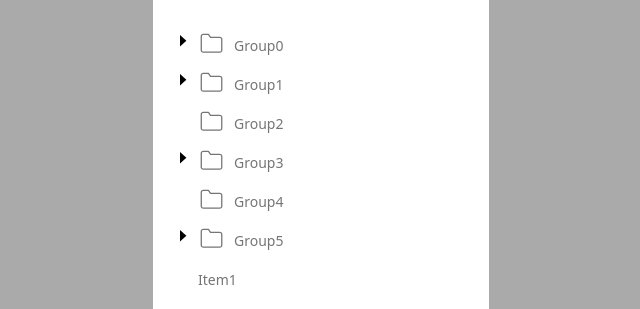
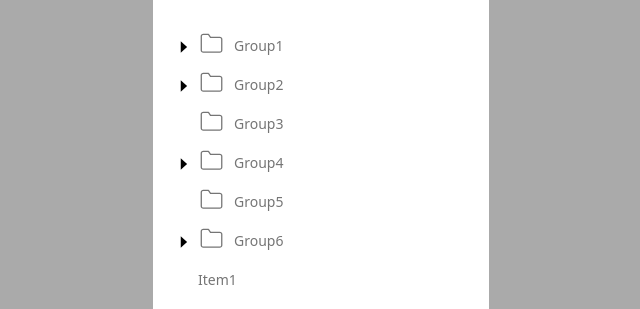
Before and after one commit to Kayoungkimjs/react-list, a React (Vite) app: page / in a window 1280 px wide. Shown: the top 309 px of the page, without its empty margins (319-959 px from the left). Built offline with nearby package versions, Linux system fonts and the light colour scheme; what emotion-normalize would draw is missing.

Commit message:
♻️ Refactor conditional and map keys in group component

```diff
--- a/src/components/Group/group.tsx
+++ b/src/components/Group/group.tsx
@@ -34,39 +34,38 @@ export const Group = () => {
 
   return (
     <>
-      {Object.values(groupList).map((item, index) => (
-        <GroupWrapper>
+      {groupList.map((item) => (
+        <GroupWrapper key={item.index}>
           <ol>
-            <li key={index}>
+            <li>
               <button
                 type="button"
                 onClick={() => {
-                  toggleUserMenu(index)
+                  toggleUserMenu(item.index)
                 }}
               >
-                {!item.isEmpty &&
-                  (openStates[index] ? (
-                    <IconFold
-                      className="ic-fold is-active"
-                      viewBox="-2 0 50 15"
-                    />
-                  ) : (
-                    <IconFold className="ic-fold" viewBox="0 0 50 50" />
-                  ))}
+                {!item.isEmpty && (
+                  <IconFold
+                    className={`ic-fold ${
+                      openStates[item.index] ? 'is-active' : ''
+                    }`}
+                    viewBox="-2 0 50 15"
+                  />
+                )}
 
                 <div
                   className={`group-list ${
-                    !item.isEmpty && openStates[index] ? 'is-active' : ''
+                    !item.isEmpty && openStates[item.index] ? 'is-active' : ''
                   }`}
                 >
                   <IconFile className="ic-file" viewBox="0 0 50 50" />
-                  <strong>Group{item.index}</strong>
+                  <strong>{item.name}</strong>
                 </div>
               </button>
             </li>
           </ol>
 
-          {!item.isEmpty && openStates[index] && (
+          {!item.isEmpty && openStates[item.index] && (
             <SubItem>
               <ol>
                 {item.items.map((subItem, subIndex) => (
```
